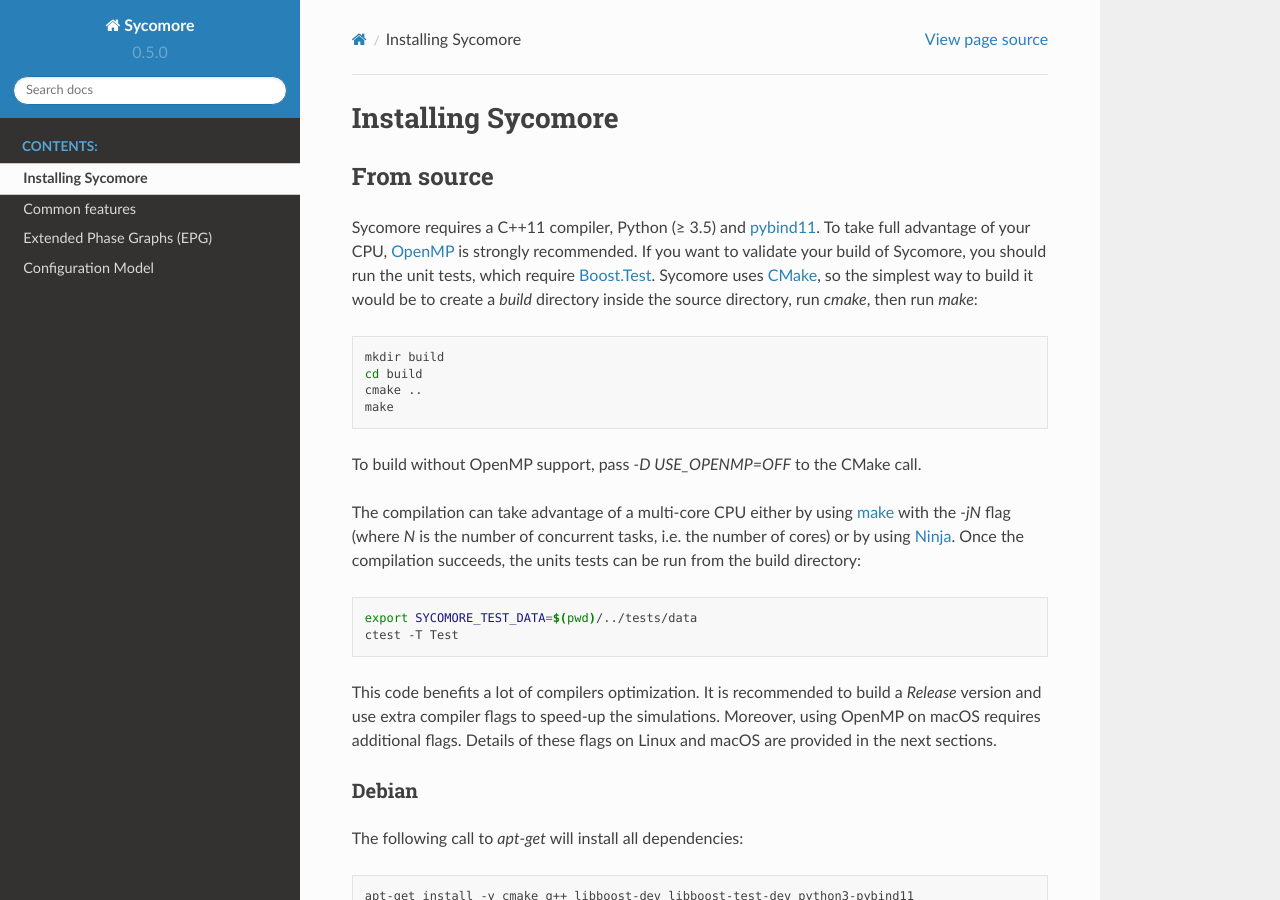
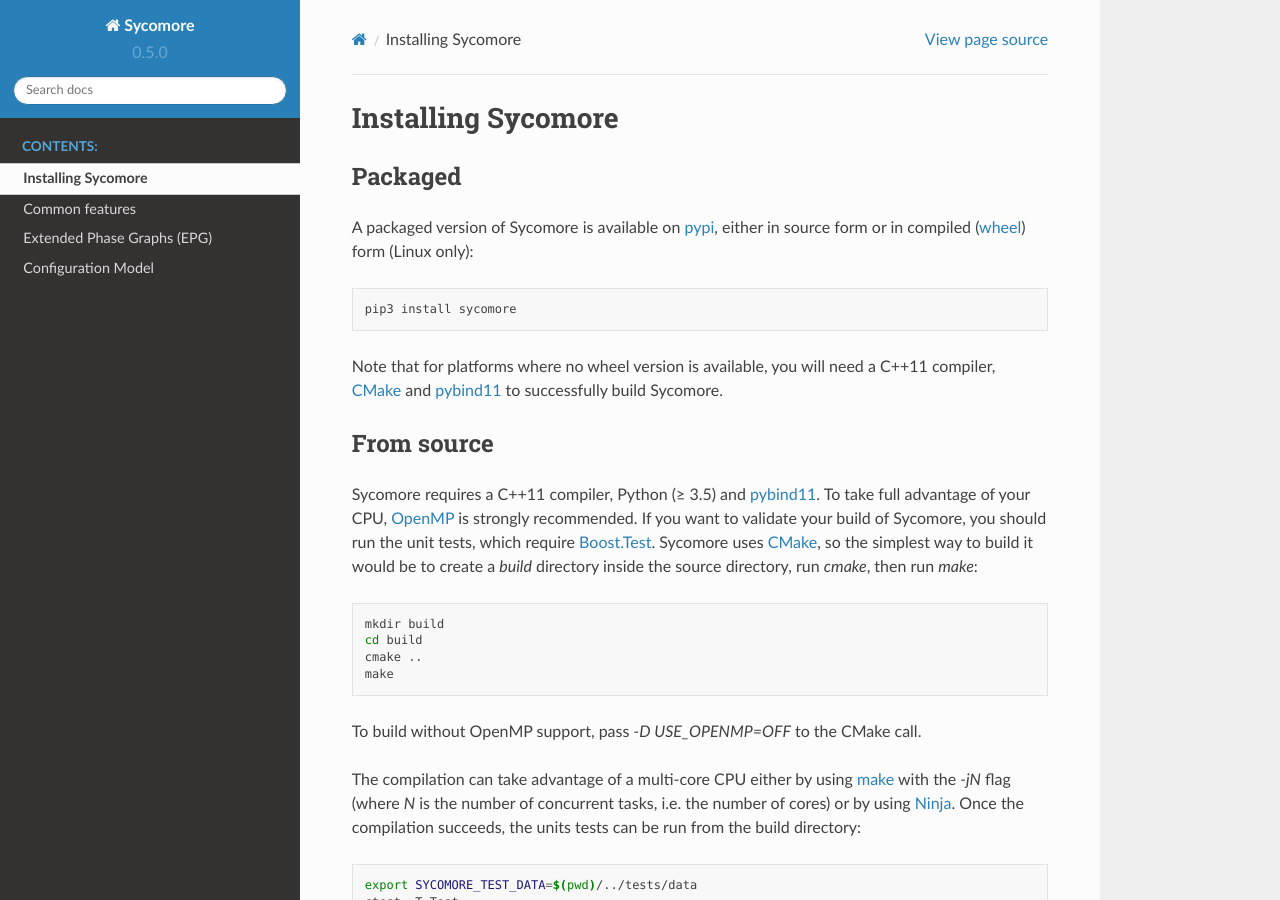
Before and after one commit to lamyj/sycomore, a Sphinx documentation site: the page built from docs/installation.rst, in a window 1280 px wide and 900 px high. Built offline with Sphinx 7.4.7 and the Read the Docs theme 2.0.0, drawn with Linux system fonts in a browser that asks for light colours; pages that are not in the unit, such as notebooks, are missing from menus.

Commit message:
Add doc on pypi installation

```diff
--- a/docs/installation.rst
+++ b/docs/installation.rst
@@ -1,5 +1,16 @@
 Installing Sycomore
 ===================
+
+Packaged
+--------
+
+A packaged version of Sycomore is available on `pypi`_, either in source form or in compiled (`wheel`_) form (Linux only):
+
+.. code-block:: shell
+
+  pip3 install sycomore
+
+Note that for platforms where no wheel version is available, you will need a C++11 compiler, `CMake`_ and `pybind11`_ to successfully build Sycomore.
 
 From source
 -----------
@@ -75,4 +86,6 @@
 .. _OpenMP: https://www.openmp.org/
 .. _other optimizations turned on by -ffast-math: https://gcc.gnu.org/onlinedocs/gcc-8.2.0/gcc/Optimize-Options.html#index-ffast-math
 .. _pybind11: http://pybind11.readthedocs.io/
+.. _pypi: https://pypi.org/project/sycomore/
 .. _source code: https://github.com/llvm-mirror/clang/blob/release_80/lib/Driver/ToolChains/Clang.cpp#L2278-L2288
+.. _wheel: https://pythonwheels.com/
```
